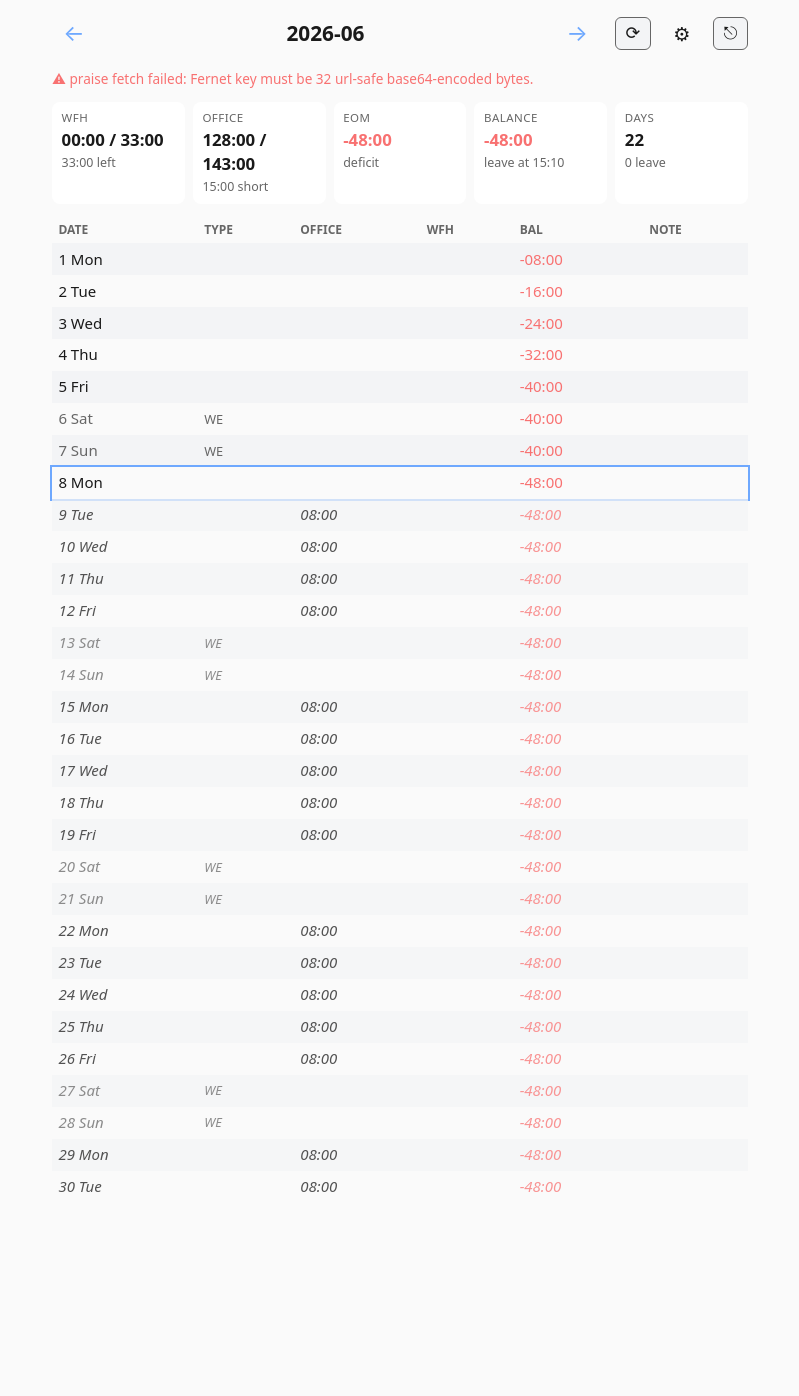
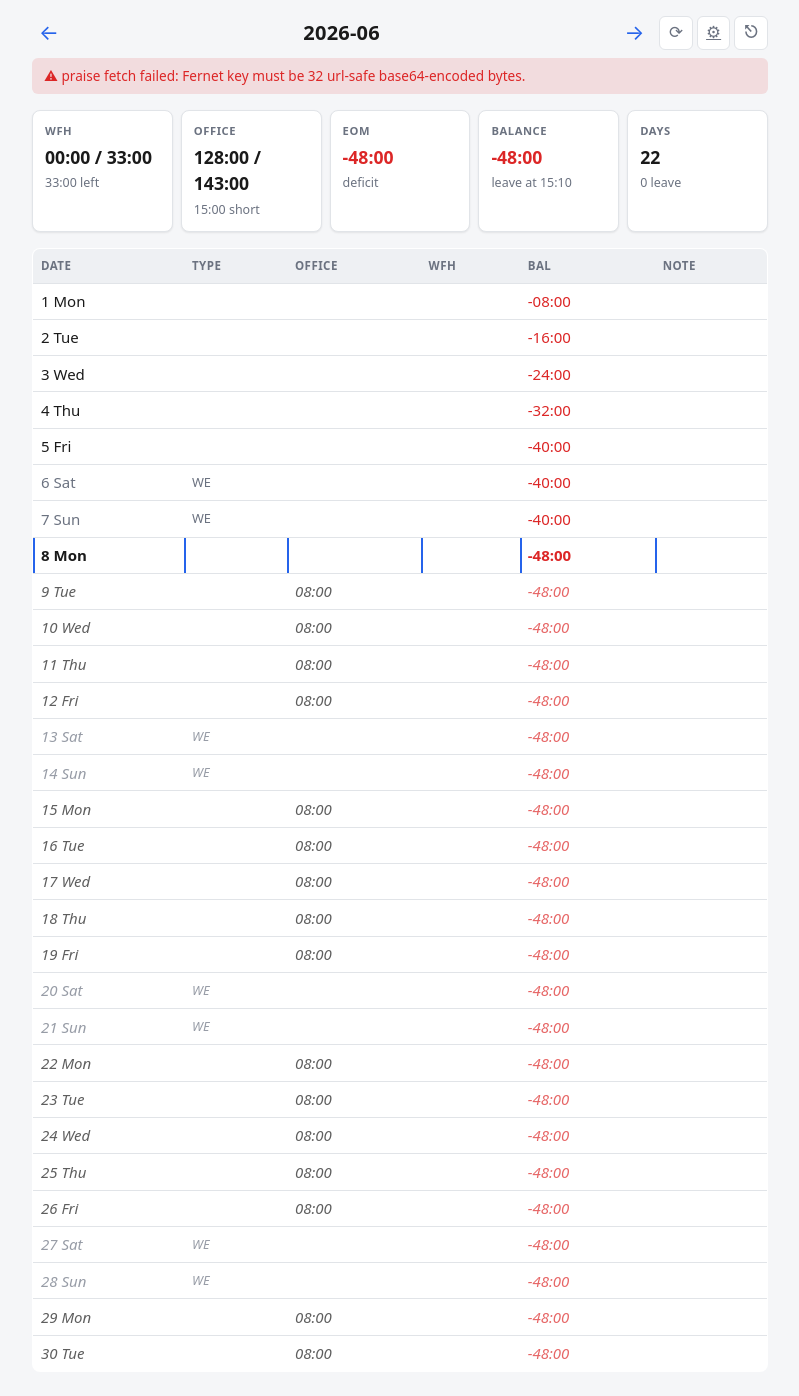
Before and after one commit to DorskFR/praison, a FastAPI app: page /month/2026/6 in a window 1280 px wide. Shown: the whole page, without its empty margins (240-1039 px from the left). Before the commit the page ends 1192 px from the top, so only its background shows below. Run offline with FastAPI, Linux system fonts and the light colour scheme; the visitor is signed in with stand-in values (Sample User, id 1); data comes from the database, SQL or seed files in the repository; data that the repository does not hold is empty; some libraries are stand-ins or nearby versions.

Commit message:
UI polish: cohesive design system across login + month view (PRA-3)
Presentation-only refresh, no behaviour/route/context changes:
- style.css rebuilt on a shared design system (spacing scale, radii,
  full dark/light palette, reusable .btn/.field/.card components)
- coherent toolbar for refresh/settings/logout; card-style stats
- bordered month table with clearer today/planned/future/leave states
- real mobile layout (stats reflow, type column hidden, stacked plan form)
- login + settings share the .card/.field markup; banner-style errors

Bump version to 0.3.1 for image release.

Co-Authored-By: Claude Opus 4.8 (1M context) <noreply@anthropic.com>

```diff
--- a/praison/templates/_content.html
+++ b/praison/templates/_content.html
@@ -1,17 +1,19 @@
 <header>
   <nav class="month-nav">
-    <a href="/month/{{ nav.prev[0] }}/{{ nav.prev[1] }}">&larr;</a>
+    <a class="nav-arrow" href="/month/{{ nav.prev[0] }}/{{ nav.prev[1] }}" title="Previous month">&larr;</a>
     <h1>{{ year }}-{{ '%02d' % month }}</h1>
-    <a href="/month/{{ nav.next[0] }}/{{ nav.next[1] }}">&rarr;</a>
-    <button class="refresh"
-            hx-post="/month/{{ year }}/{{ month }}/refresh"
-            hx-target="#content" hx-swap="innerHTML">⟳</button>
-    <a class="settings-link" href="/settings" title="Settings">⚙</a>
-    <form method="post" action="/logout" class="logout"><button type="submit" title="Log out">⎋</button></form>
+    <a class="nav-arrow" href="/month/{{ nav.next[0] }}/{{ nav.next[1] }}" title="Next month">&rarr;</a>
+    <div class="toolbar">
+      <button class="btn btn-icon"
+              hx-post="/month/{{ year }}/{{ month }}/refresh"
+              hx-target="#content" hx-swap="innerHTML" title="Refresh">⟳</button>
+      <a class="btn btn-icon" href="/settings" title="Settings">⚙</a>
+      <form method="post" action="/logout"><button class="btn btn-icon" type="submit" title="Log out">⎋</button></form>
+    </div>
   </nav>
   {% if fetched_at %}<p class="meta">praise data as of {{ fetched_at }}</p>{% endif %}
-  {% if fetch_error %}<p class="error">⚠ praise fetch failed: {{ fetch_error }}</p>{% endif %}
-  {% for d in stats.discrepancies %}<p class="warn">⚠ {{ d }}</p>{% endfor %}
+  {% if fetch_error %}<p class="banner error">⚠ praise fetch failed: {{ fetch_error }}</p>{% endif %}
+  {% for d in stats.discrepancies %}<p class="banner warn">⚠ {{ d }}</p>{% endfor %}
 </header>
 
 <section class="stats">
--- a/praison/templates/static/style.css
+++ b/praison/templates/static/style.css
@@ -1,101 +1,289 @@
 :root {
   color-scheme: dark light;
+
+  /* palette — dark (default) */
   --bg: #14161a;
+  --surface: #1c1f24;
+  --surface-alt: #181b1f;
+  --border: #2a2e35;
   --fg: #e6e6e6;
   --dim: #8a8f98;
   --accent: #6ea8fe;
+  --accent-fg: #08111f;
   --good: #4ade80;
   --bad: #f87171;
   --warn: #fbbf24;
-  --row: #1c1f24;
-  --row-alt: #181b1f;
+
+  /* spacing scale */
+  --sp-1: 0.25rem;
+  --sp-2: 0.5rem;
+  --sp-3: 0.75rem;
+  --sp-4: 1rem;
+  --sp-6: 1.5rem;
+
+  /* radii */
+  --r-sm: 6px;
+  --r-md: 8px;
+  --r-lg: 12px;
+
+  --shadow: 0 1px 2px rgba(0, 0, 0, 0.25);
 }
 @media (prefers-color-scheme: light) {
-  :root { --bg: #fafafa; --fg: #1a1a1a; --dim: #666; --row: #fff; --row-alt: #f3f4f6; }
+  :root {
+    --bg: #f5f6f8;
+    --surface: #ffffff;
+    --surface-alt: #eef0f3;
+    --border: #e1e4e8;
+    --fg: #1a1a1a;
+    --dim: #6b7280;
+    --accent: #2563eb;
+    --accent-fg: #ffffff;
+    --good: #16a34a;
+    --bad: #dc2626;
+    --warn: #b45309;
+    --shadow: 0 1px 2px rgba(0, 0, 0, 0.08);
+  }
 }
+
 * { box-sizing: border-box; }
+
 body {
-  margin: 0; background: var(--bg); color: var(--fg);
-  font: 15px/1.45 system-ui, -apple-system, sans-serif;
+  margin: 0;
+  background: var(--bg);
+  color: var(--fg);
+  font: 15px/1.5 system-ui, -apple-system, "Segoe UI", sans-serif;
+  -webkit-font-smoothing: antialiased;
 }
-main { max-width: 720px; margin: 0 auto; padding: 0.75rem; }
 
-.month-nav { display: flex; align-items: center; gap: 1rem; }
-.month-nav h1 { font-size: 1.3rem; margin: 0.4rem 0; flex: 1; text-align: center; }
-.month-nav a { color: var(--accent); text-decoration: none; font-size: 1.4rem; padding: 0.3rem 0.7rem; }
-.refresh { background: none; border: 1px solid var(--dim); color: var(--fg); border-radius: 6px; padding: 0.3rem 0.6rem; font-size: 1.1rem; cursor: pointer; }
-.meta { color: var(--dim); font-size: 0.8rem; margin: 0.1rem 0; text-align: center; }
+main { max-width: 760px; margin: 0 auto; padding: var(--sp-4) var(--sp-3) var(--sp-6); }
+
+/* ---------- shared controls ---------- */
+.btn {
+  display: inline-flex;
+  align-items: center;
+  justify-content: center;
+  gap: var(--sp-2);
+  border: 1px solid var(--border);
+  background: var(--surface);
+  color: var(--fg);
+  border-radius: var(--r-sm);
+  padding: 0.45rem 0.8rem;
+  font: inherit;
+  font-weight: 500;
+  line-height: 1;
+  cursor: pointer;
+  transition: background 0.12s ease, border-color 0.12s ease, opacity 0.12s ease;
+}
+.btn:hover { border-color: var(--accent); }
+.btn:active { opacity: 0.85; }
+.btn-primary {
+  background: var(--accent);
+  border-color: var(--accent);
+  color: var(--accent-fg);
+  font-weight: 600;
+}
+.btn-primary:hover { border-color: var(--accent); filter: brightness(1.08); }
+.btn-danger { color: var(--bad); }
+.btn-danger:hover { border-color: var(--bad); }
+.btn-icon {
+  padding: 0.4rem;
+  min-width: 2.1rem;
+  height: 2.1rem;
+  font-size: 1.05rem;
+  color: var(--dim);
+}
+.btn-icon:hover { color: var(--fg); }
+
+.field { display: flex; flex-direction: column; gap: var(--sp-1); font-size: 0.78rem; color: var(--dim); }
+.input,
+.field input,
+.field select {
+  background: var(--bg);
+  color: var(--fg);
+  border: 1px solid var(--border);
+  border-radius: var(--r-sm);
+  padding: 0.5rem 0.6rem;
+  font: inherit;
+  transition: border-color 0.12s ease;
+}
+.input:focus,
+.field input:focus,
+.field select:focus { outline: none; border-color: var(--accent); }
+
+/* ---------- header / toolbar ---------- */
+header { margin-bottom: var(--sp-3); }
+.month-nav {
+  display: flex;
+  align-items: center;
+  gap: var(--sp-2);
+}
+.month-nav h1 {
+  font-size: 1.25rem;
+  font-weight: 600;
+  font-variant-numeric: tabular-nums;
+  margin: 0;
+  flex: 1;
+  text-align: center;
+  letter-spacing: 0.01em;
+}
+.nav-arrow {
+  display: inline-flex;
+  align-items: center;
+  justify-content: center;
+  width: 2.1rem;
+  height: 2.1rem;
+  border-radius: var(--r-sm);
+  color: var(--accent);
+  text-decoration: none;
+  font-size: 1.3rem;
+  line-height: 1;
+}
+.nav-arrow:hover { background: var(--surface); }
+.toolbar { display: flex; align-items: center; gap: var(--sp-1); }
+.toolbar form { margin: 0; display: flex; }
+
+.meta { color: var(--dim); font-size: 0.8rem; margin: var(--sp-2) 0 0; text-align: center; }
+.banner {
+  margin: var(--sp-2) 0 0;
+  padding: var(--sp-2) var(--sp-3);
+  border-radius: var(--r-sm);
+  font-size: 0.85rem;
+}
+.banner.error { color: var(--bad); background: color-mix(in srgb, var(--bad) 12%, transparent); }
+.banner.warn { color: var(--warn); background: color-mix(in srgb, var(--warn) 14%, transparent); }
 .error { color: var(--bad); font-size: 0.85rem; }
 .warn { color: var(--warn); font-size: 0.85rem; }
 
+/* ---------- stats ---------- */
 .stats {
-  display: grid; grid-template-columns: repeat(auto-fit, minmax(105px, 1fr));
-  gap: 0.5rem; margin: 0.75rem 0;
+  display: grid;
+  grid-template-columns: repeat(auto-fit, minmax(120px, 1fr));
+  gap: var(--sp-2);
+  margin: var(--sp-4) 0;
 }
 .stat {
-  background: var(--row); border-radius: 8px; padding: 0.5rem 0.6rem;
-  display: flex; flex-direction: column; gap: 0.1rem;
+  background: var(--surface);
+  border: 1px solid var(--border);
+  border-radius: var(--r-md);
+  padding: var(--sp-3);
+  display: flex;
+  flex-direction: column;
+  gap: var(--sp-1);
+  box-shadow: var(--shadow);
 }
-.stat .label { color: var(--dim); font-size: 0.72rem; text-transform: uppercase; letter-spacing: 0.04em; }
-.stat .value { font-size: 1.05rem; font-weight: 600; font-variant-numeric: tabular-nums; }
+.stat .label {
+  color: var(--dim);
+  font-size: 0.7rem;
+  font-weight: 600;
+  text-transform: uppercase;
+  letter-spacing: 0.05em;
+}
+.stat .value { font-size: 1.1rem; font-weight: 600; font-variant-numeric: tabular-nums; }
 .stat .sub { font-size: 0.78rem; color: var(--dim); }
 
 .good { color: var(--good); }
 .bad { color: var(--bad); }
 
-table.month { width: 100%; border-collapse: collapse; font-variant-numeric: tabular-nums; }
+/* ---------- month table ---------- */
+table.month {
+  width: 100%;
+  border-collapse: collapse;
+  font-variant-numeric: tabular-nums;
+  background: var(--surface);
+  border: 1px solid var(--border);
+  border-radius: var(--r-md);
+  overflow: hidden;
+}
 table.month th {
-  text-align: left; color: var(--dim); font-size: 0.75rem; text-transform: uppercase;
-  padding: 0.3rem 0.4rem; position: sticky; top: 0; background: var(--bg);
+  text-align: left;
+  color: var(--dim);
+  font-size: 0.72rem;
+  font-weight: 600;
+  text-transform: uppercase;
+  letter-spacing: 0.04em;
+  padding: 0.5rem 0.5rem;
+  position: sticky;
+  top: 0;
+  background: var(--surface-alt);
+  border-bottom: 1px solid var(--border);
 }
-table.month td { padding: 0.32rem 0.4rem; }
-table.month tbody tr:nth-child(odd) { background: var(--row-alt); }
+table.month td { padding: 0.4rem 0.5rem; border-bottom: 1px solid var(--border); }
+table.month tbody tr:last-child td { border-bottom: none; }
+table.month tbody tr:hover { background: var(--surface-alt); }
+
 tr.weekend, tr.holiday { color: var(--dim); }
 tr.paid_leave td, tr.half_day_paid_leave td { color: var(--accent); }
-tr.today { outline: 2px solid var(--accent); }
+tr.today td { box-shadow: inset 2px 0 0 var(--accent); font-weight: 600; }
+tr.planned td:first-child { position: relative; }
 tr.planned td:first-child::after { content: " ✎"; color: var(--warn); }
-tr.future { opacity: 0.75; font-style: italic; }
+tr.future { opacity: 0.7; font-style: italic; }
 tr.future[hx-get] { cursor: pointer; }
-tr.future[hx-get]:hover { background: var(--row); opacity: 1; }
-td.note { color: var(--dim); font-size: 0.85rem; max-width: 10rem; overflow: hidden; text-overflow: ellipsis; white-space: nowrap; }
-td.type { font-size: 0.8rem; }
+tr.future[hx-get]:hover { background: var(--surface-alt); opacity: 1; }
 
-tr.plan-form td { padding: 0.6rem 0.4rem; background: var(--row); }
-tr.plan-form form { display: flex; flex-wrap: wrap; gap: 0.5rem; align-items: center; }
-tr.plan-form label { display: flex; flex-direction: column; font-size: 0.75rem; color: var(--dim); }
-tr.plan-form input, tr.plan-form select {
-  background: var(--bg); color: var(--fg); border: 1px solid var(--dim);
-  border-radius: 6px; padding: 0.35rem 0.5rem; width: 6.5rem; font-size: 0.95rem;
+td.note {
+  color: var(--dim);
+  font-size: 0.85rem;
+  max-width: 12rem;
+  overflow: hidden;
+  text-overflow: ellipsis;
+  white-space: nowrap;
 }
-tr.plan-form input[name="note"] { width: 10rem; }
-tr.plan-form button {
-  background: var(--accent); color: #000; border: none; border-radius: 6px;
-  padding: 0.45rem 0.9rem; font-weight: 600; cursor: pointer;
+td.type { font-size: 0.8rem; color: var(--dim); }
+
+/* ---------- inline plan form ---------- */
+tr.plan-form td { padding: var(--sp-3); background: var(--surface-alt); }
+tr.plan-form form {
+  display: flex;
+  flex-wrap: wrap;
+  gap: var(--sp-3);
+  align-items: flex-end;
 }
-tr.plan-form button[type="button"] { background: var(--row-alt); color: var(--fg); border: 1px solid var(--dim); }
+tr.plan-form .plan-day {
+  align-self: center;
+  font-weight: 600;
+  font-size: 0.95rem;
+}
+tr.plan-form .field input,
+tr.plan-form .field select { width: 7rem; }
+tr.plan-form .field input[name="note"] { width: 11rem; }
+tr.plan-form .plan-actions {
+  display: flex;
+  gap: var(--sp-2);
+  margin-left: auto;
+}
 
+/* ---------- auth / settings card ---------- */
+.card {
+  max-width: 380px;
+  margin: 4rem auto 0;
+  background: var(--surface);
+  border: 1px solid var(--border);
+  border-radius: var(--r-lg);
+  padding: var(--sp-6);
+  box-shadow: var(--shadow);
+}
+.card h1 { font-size: 1.5rem; font-weight: 600; margin: 0 0 var(--sp-1); }
+.card .meta { text-align: left; margin: 0; }
+.card form { display: flex; flex-direction: column; gap: var(--sp-4); margin-top: var(--sp-6); }
+.card .field { font-size: 0.82rem; }
+.card .field input { padding: 0.55rem 0.65rem; font-size: 1rem; }
+.card .btn-primary { margin-top: var(--sp-1); padding: 0.6rem; font-size: 1rem; }
+.card .banner { text-align: left; }
+
+/* ---------- responsive ---------- */
 @media (max-width: 480px) {
   body { font-size: 14px; }
-  td.note { max-width: 5rem; }
+  main { padding: var(--sp-3) var(--sp-2) var(--sp-4); }
+  .stats { grid-template-columns: repeat(auto-fit, minmax(100px, 1fr)); }
+  .month-nav h1 { font-size: 1.1rem; }
+  table.month th:nth-child(2),
+  table.month td.type { display: none; }
+  td.note { max-width: 6rem; }
+  tr.plan-form form { gap: var(--sp-2); }
+  tr.plan-form .field input,
+  tr.plan-form .field select,
+  tr.plan-form .field input[name="note"] { width: 100%; }
+  tr.plan-form .field { flex: 1 1 45%; }
+  tr.plan-form .plan-actions { margin-left: 0; width: 100%; }
+  tr.plan-form .plan-actions .btn { flex: 1; }
 }
-
-.month-nav .logout { margin: 0; }
-.month-nav .logout button, .refresh {
-  background: var(--row-alt); color: var(--fg); border: 1px solid var(--dim);
-  border-radius: 6px; padding: 0.3rem 0.6rem; font-size: 1.1rem; cursor: pointer;
-}
-
-.login { max-width: 360px; margin: 3rem auto; }
-.login h1 { font-size: 1.6rem; margin: 0 0 0.25rem; }
-.login form { display: flex; flex-direction: column; gap: 0.9rem; margin-top: 1.25rem; }
-.login label { display: flex; flex-direction: column; gap: 0.3rem; font-size: 0.85rem; color: var(--dim); }
-.login input {
-  background: var(--row); color: var(--fg); border: 1px solid var(--dim);
-  border-radius: 6px; padding: 0.55rem 0.6rem; font-size: 1rem;
-}
-.login button {
-  background: var(--accent); color: #000; border: none; border-radius: 6px;
-  padding: 0.6rem 0.9rem; font-weight: 600; font-size: 1rem; cursor: pointer; margin-top: 0.3rem;
-}
-
-.month-nav .settings-link { color: var(--fg); text-decoration: none; font-size: 1.2rem; padding: 0.3rem 0.4rem; }
--- a/pyproject.toml
+++ b/pyproject.toml
@@ -1,6 +1,6 @@
 [project]
 name = "praison"
-version = "0.3.0"
+version = "0.3.1"
 description = "Web planning tool for Praise time tracking with workplace rules"
 authors = [
     { name = "DorskFR", email = "dorsk.dev@gmail.com" }
```
Also changed, not shown: praison/templates/_plan_form.html (+14 -12 lines), praison/templates/login.html (+6 -6 lines), praison/templates/settings.html (+5 -5 lines), 1 other file.
